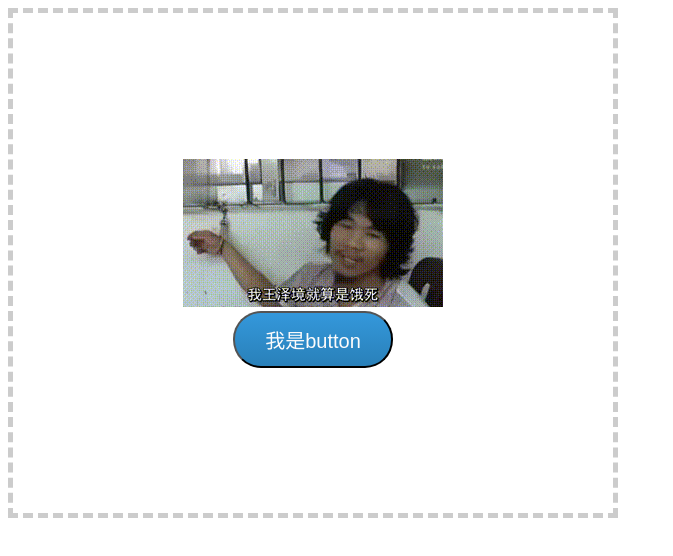
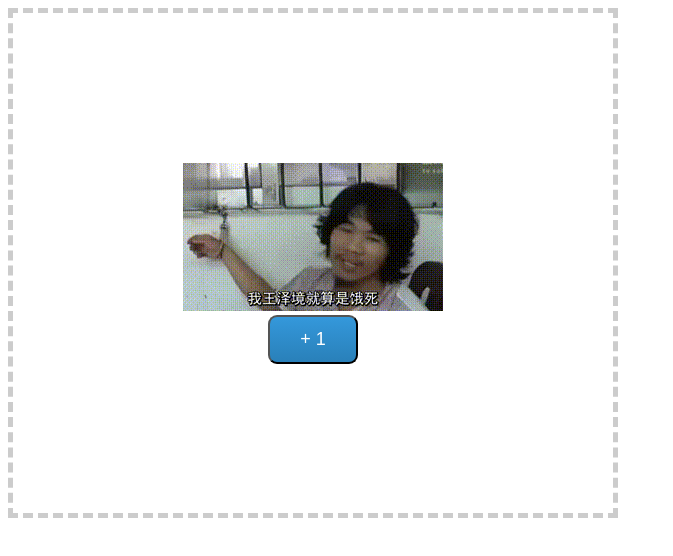
Before and after one commit to PompeyGao/webpack-demo, a React app: page / in a window 1280 px wide. Shown: the whole page, without its empty margins (0-673 px from the left). Built offline with nearby package versions, Linux system fonts and the light colour scheme.

Commit message:
修改button样式

```diff
--- a/src/components/Button.js
+++ b/src/components/Button.js
@@ -3,7 +3,7 @@ import './style.css'
 
 const Button = (props) => {
     return (
-        <button onClick={props.onClick} className='btn'>
+        <button onClick={props.onClick} className='button'>
             {props.children}
         </button>
     )
--- a/src/components/style.css
+++ b/src/components/style.css
@@ -1,16 +1,27 @@
-.btn {
+.button {
     background: #3498db;
     background-image: -webkit-linear-gradient(top, #3498db, #2980b9);
     background-image: -moz-linear-gradient(top, #3498db, #2980b9);
     background-image: -ms-linear-gradient(top, #3498db, #2980b9);
     background-image: -o-linear-gradient(top, #3498db, #2980b9);
     background-image: linear-gradient(to bottom, #3498db, #2980b9);
-    -webkit-border-radius: 28;
-    -moz-border-radius: 28;
-    border-radius: 28px;
+    -webkit-border-radius: 9;
+    -moz-border-radius: 9;
+    border-radius: 9px;
     font-family: Arial;
-    color: #fcfbfb;
-    font-size: 20px;
+    color: #ffffff;
+    font-size: 18px;
     padding: 12px 30px 12px 30px;
     text-decoration: none;
 }
+
+.button:hover {
+    background: #3c99e8;
+    background-image: -webkit-linear-gradient(top, #3c99e8, #0e91ee);
+    background-image: -moz-linear-gradient(top, #3c99e8, #0e91ee);
+    background-image: -ms-linear-gradient(top, #3c99e8, #0e91ee);
+    background-image: -o-linear-gradient(top, #3c99e8, #0e91ee);
+    background-image: linear-gradient(to bottom, #3c99e8, #0e91ee);
+    color: #ffffff;
+    text-decoration: none;
+}
--- a/src/containers/Page.js
+++ b/src/containers/Page.js
@@ -8,17 +8,17 @@ export default class Page extends PureComponent {
     state = {
         show: false
     };
+
     render() {
-        const display = this.state.show ? 'block' : 'none';
+        const { show } = this.state;
+        const display = show ? 'block' : 'none';
         return (
             <div className="font-box">
                 <img src={image1} />
                 <img style={{ display: `${display}` }} src={image2} />
                 <br />
-                <Button
-                    onClick={() => this.setState({ show: !this.state.show })}
-                >
-                    我是button
+                <Button onClick={() => this.setState({ show: !show })}>
+                    {show ? '- 1' : '+ 1'}
                 </Button>
             </div>
         );
```
